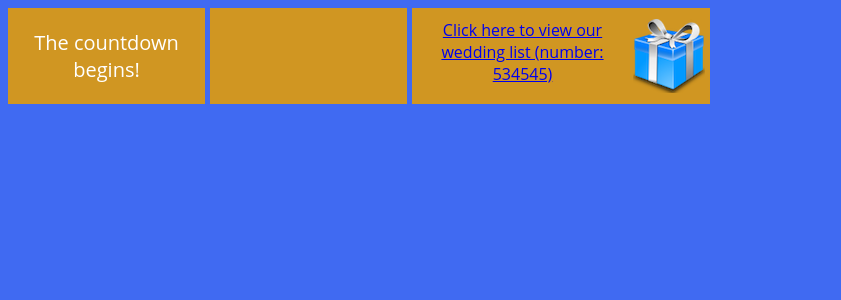
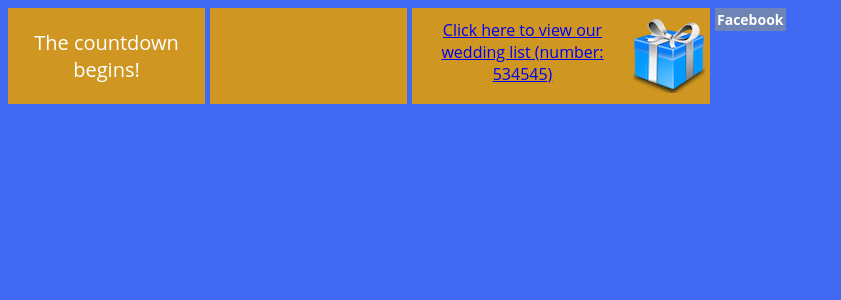
Before and after one commit to sujaymansingh/sujaymansingh.com, a Django app: template src/countdown/templates/countdown/home.html in a window 1280 px wide. Shown: the top 300 px of the page, without its empty margins (0-841 px from the left). Run offline with Django 3.2, Linux system fonts and the light colour scheme; the template is opened without the code that fills it, so the values that code supplies are empty; parts of the project's set-up code (start-up, migrations or seed data) failed here and were passed over; some libraries are stand-ins or nearby versions.

Commit message:
Facebook status.

```diff
--- a/src/countdown/static/countdown/css/styles.css
+++ b/src/countdown/static/countdown/css/styles.css
@@ -46,7 +46,16 @@ body {
 }
 .righthand_content {
     float: left;
-    width: 500px;
+    background: #fff;
+}
+.righthand_content .heading {
+    background: #6d84b4;
+    border-bottom: none;
+    color: #fff;
+    font-size: 14px;
+    font-weight: bold;
+    margin: 0;
+    padding: 2px;
 }
 
 .blank {
--- a/src/countdown/templates/countdown/home.html
+++ b/src/countdown/templates/countdown/home.html
@@ -10,6 +10,15 @@
     </head>
 
     <body onload="">
+        <div id="fb-root"></div>
+        <script>(function(d, s, id) {
+          var js, fjs = d.getElementsByTagName(s)[0];
+          if (d.getElementById(id)) return;
+          js = d.createElement(s); js.id = id;
+          js.src = "//connect.facebook.net/en_US/all.js#xfbml=1";
+          fjs.parentNode.insertBefore(js, fjs);
+        }(document, 'script', 'facebook-jssdk'));</script>
+
         <div class="main_content">
             <div class="block block2x1">
                 <div class="bigtext">The countdown begins!</div>
@@ -56,6 +65,8 @@
         </div>
 
         <div class="righthand_content">
+            <div class="heading">Facebook</div>
+            <div class="fb-comments" data-href="http://www.sujaymansingh.com/countdown/" data-width="470" data-num-posts="10"></div>
         </div>
 
         <script type="text/javascript">
```
